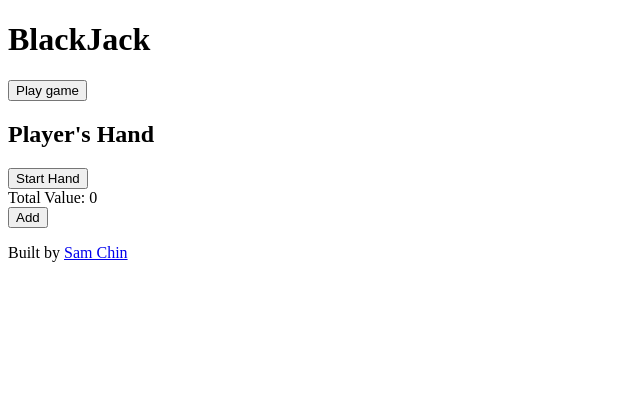
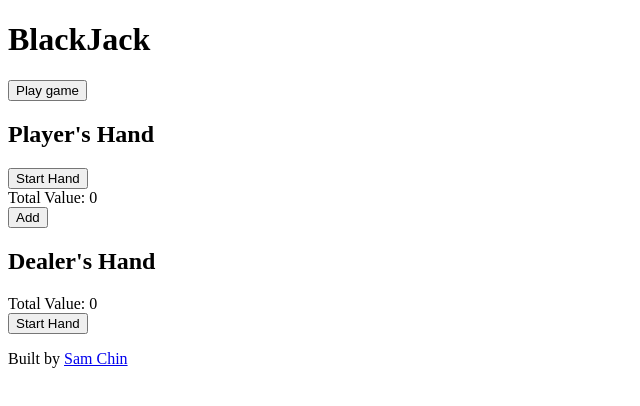
Before and after one commit to thomasamff/Blackjack, a React (Vite) app: page / in a window 1280 px wide. Shown: the top 406 px of the page, without its empty margins (0-640 px from the left). Built offline with nearby package versions, Linux system fonts and the light colour scheme.

Commit message:
Created start hand for both player and dealer

```diff
--- a/src/components/Dealer.jsx
+++ b/src/components/Dealer.jsx
@@ -1,8 +1,8 @@
 import React, { useEffect, useState } from "react";
-import { addCard } from "../utils/cardUtils.js";
+import { makeCard } from "../utils/cardUtils.js";
 import Card from "./Card.jsx";
 
-export default function Dealer() {
+export default function Dealer({ onHandStart }) {
   const [cards, setCards] = useState([]);
   const [totalValue, setTotalValue] = useState(0);
 
@@ -27,31 +27,24 @@ export default function Dealer() {
       : setTotalValue(total);
   }, [cards]);
 
-  function playHand() {
-    const hand = [...cards];
-    if (hand[1]) hand[1].flipped = true;
-    setCards(hand);
+  const startHand = () => {
+    const card1 = makeCard();
+    const card2 = makeCard();
+    card2.flipped = false;
+    const newCards = [card1, card2];
+    setCards(newCards);
 
-    setTimeout(() => {
+    if (onHandStart) onHandStart(newCards);
 
-      const calcTotal = () => {
-
-      }
+  }
 
 
-    }, 100);
-
-    while (totalValue < 17) {
-      addCard(cards, setCards);
-    }
-  }
 
   return (
     <div>
       <h2>Dealer's Hand</h2>
       <div>Total Value: {totalValue}</div>
-      <button onClick={() => addCard(cards, setCards)}>Add</button>
-      <button onClick={() => playHand()}>Play Hand</button>
+      <button onClick={startHand}>Start Hand</button>
       <div>
         {cards.map((card) => {
           return (
--- a/src/components/Game.jsx
+++ b/src/components/Game.jsx
@@ -1,6 +1,9 @@
 import React, { useState } from "react";
 import Player from "./Player.jsx";
-import Card from "./Card.jsx";
+import Dealer from "./Dealer.jsx";
+
+
+
 export default function Game() {
   const [playerHand, setPlayerHand] = useState([]);
   const [dealerHand, setDealerHand] = useState([]);
@@ -13,10 +16,15 @@ export default function Game() {
     setPlayerHand(hand);
   };
 
+  const handleDealerHandStart = (hand) => {
+    setDealerHand(hand);
+  }
+
   return (
     <div>
       <button onClick={startGame}>Play game</button>
       <Player onHandStart={handlePlayerHandStart} />
+      <Dealer onHandStart={handleDealerHandStart}/>
     </div>
   );
 }
--- a/src/components/Player.jsx
+++ b/src/components/Player.jsx
@@ -1,5 +1,5 @@
 import React, { useEffect, useState } from "react";
-import { addCard } from "../utils/cardUtils.js";
+import { makeCard } from "../utils/cardUtils.js";
 import Card from "./Card.jsx";
 
 export default function Player({onHandStart}) {
@@ -27,13 +27,13 @@ export default function Player({onHandStart}) {
 
 
   const startHand = () => {
-    const newCards = [addCard(), addCard()];
+    const newCards = [makeCard(), makeCard()];
     setCards(newCards);
     if (onHandStart) onHandStart(cards);
   }
 
   function addCardToHand() {
-    const newCard = addCard();
+    const newCard = makeCard();
     setCards([...cards, newCard]);
   }
 
--- a/src/utils/cardUtils.js
+++ b/src/utils/cardUtils.js
@@ -1,4 +1,4 @@
-export function addCard() {
+export function makeCard() {
   const randomNum = Math.floor(Math.random() * 52) + 1;
   const suit = randomNum % 4;
   let num = (randomNum % 13) + 1;
```
